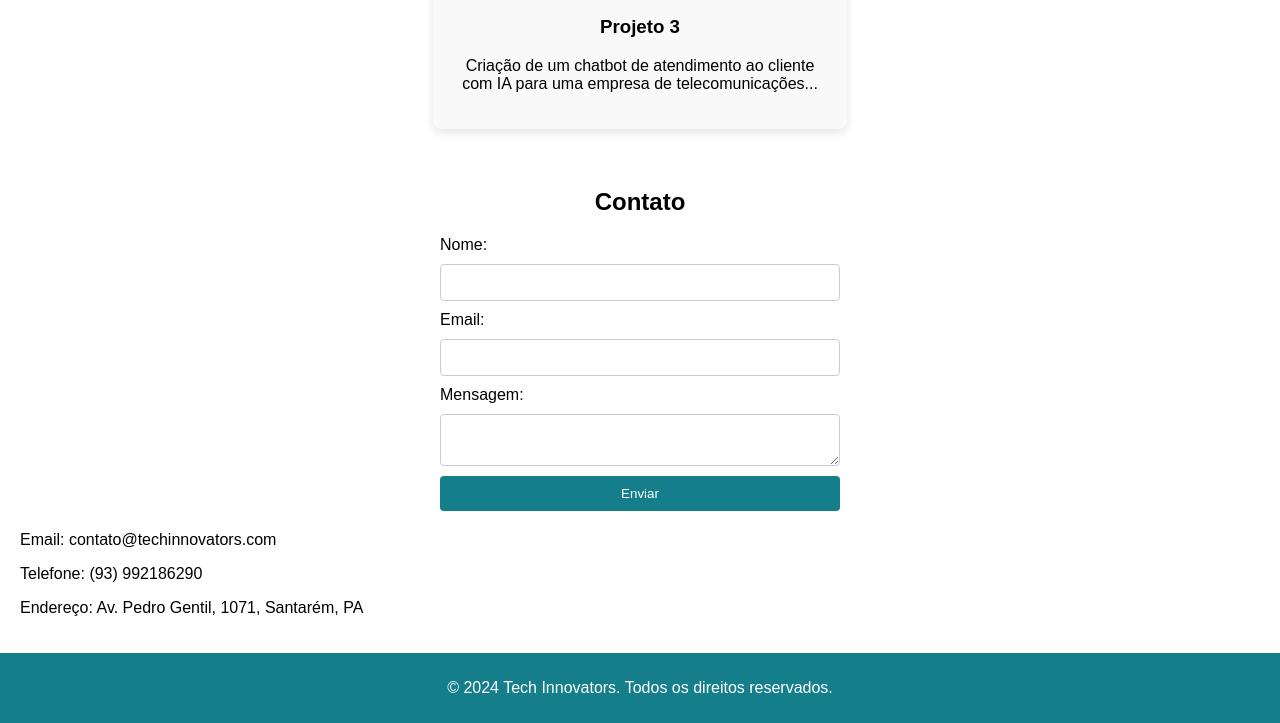
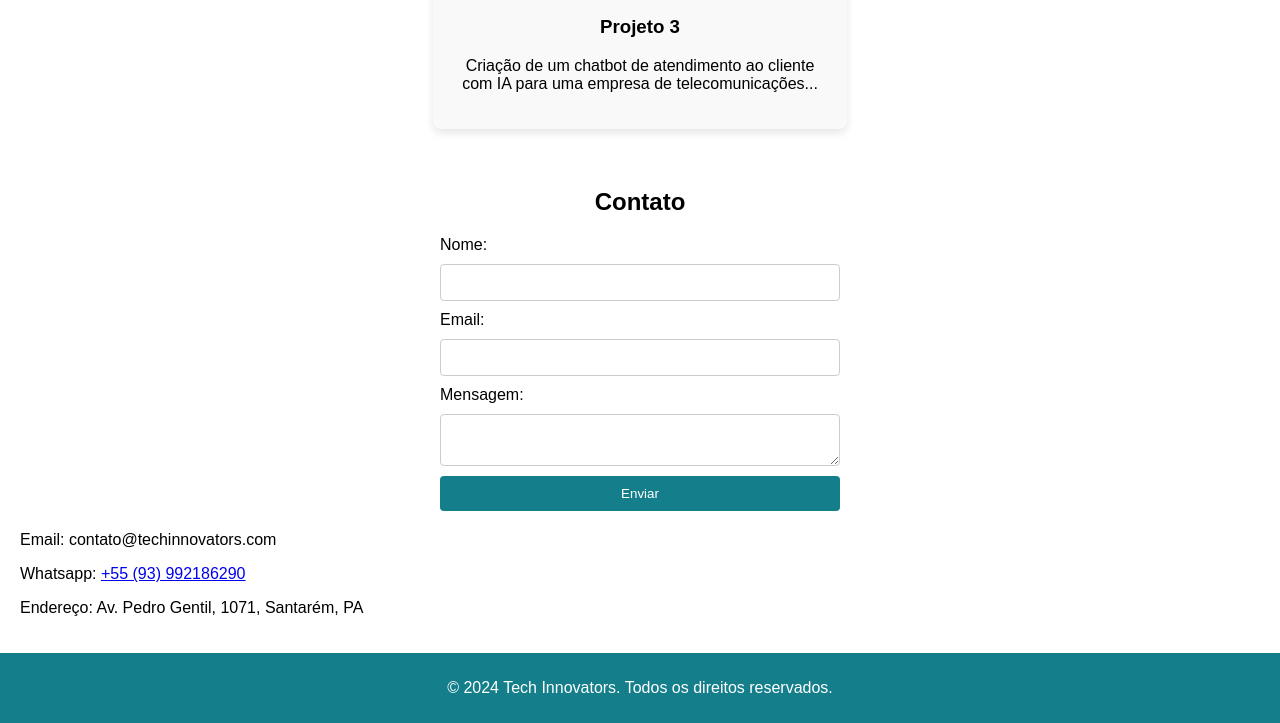
Before and after one commit to Jarlisonn/Website_Institucional, a plain HTML site: page assets/index.html in a window 1280 px wide. Shown: the part 3198-3921 px from the top of the page. Drawn offline with Linux system fonts and the light colour scheme.

Commit message:
Update do contato da página principal

```diff
--- a/assets/index.html
+++ b/assets/index.html
@@ -97,7 +97,7 @@
             </form>
             <div class="contact-info">
                 <p>Email: contato@techinnovators.com</p>
-                <p>Telefone: (93) 992186290</p>
+                <p>Whatsapp: <a href="https://wa.me/5593992186290"> +55 (93) 992186290</a></p>
                 <p>Endereço: Av. Pedro Gentil, 1071, Santarém, PA</p>
             </div>
         </section>
```
